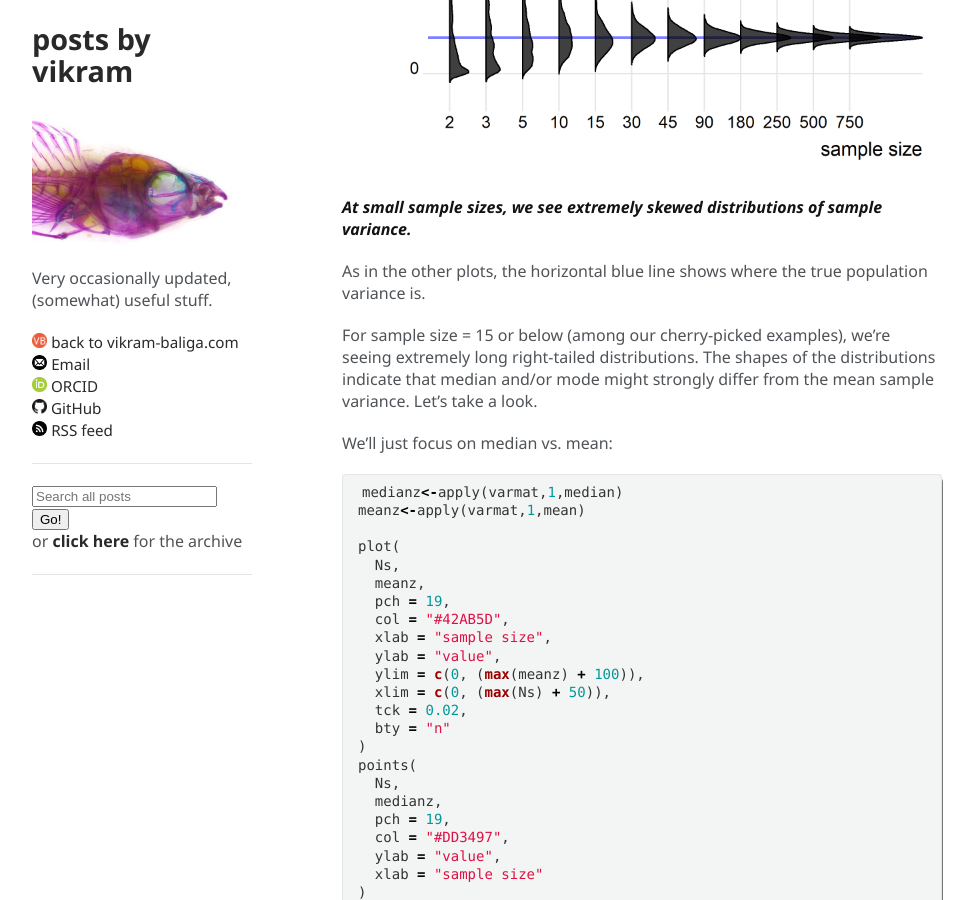
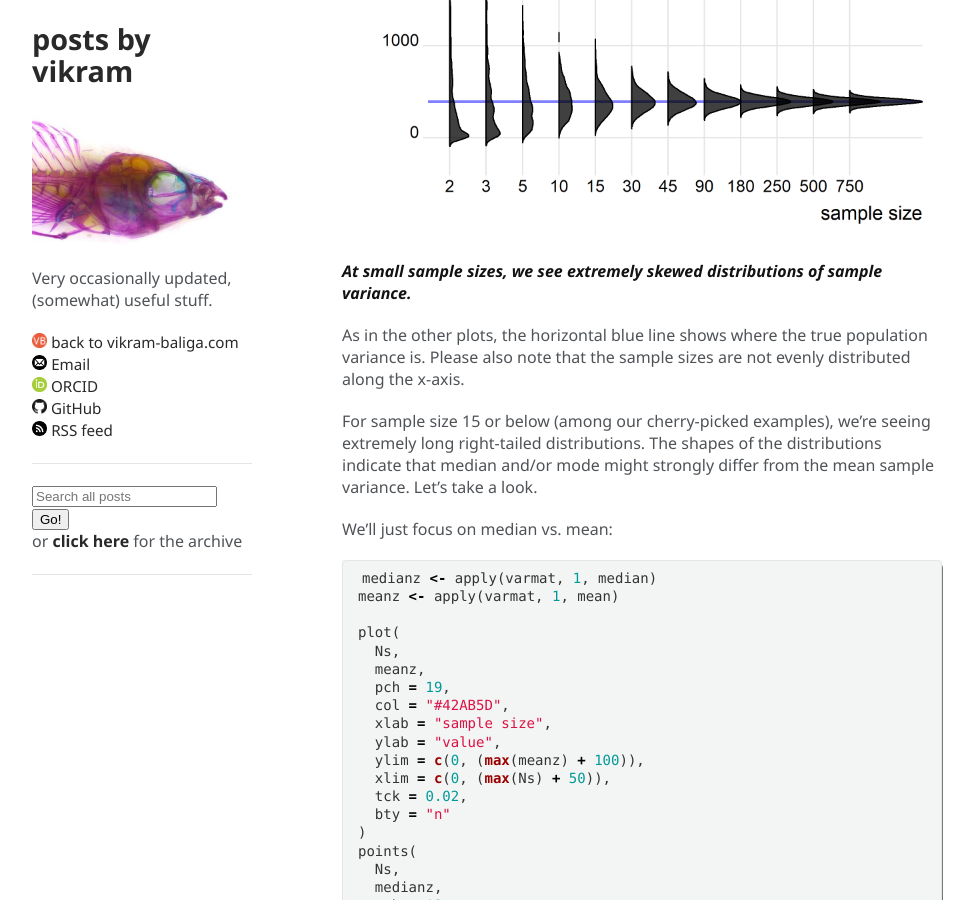
Before and after one commit to vbaliga/vbaliga.github.io, a Jekyll site: the page built from _posts/2019-05-12-sample-variance-distributions-ggridges.md, in a window 1280 px wide and 900 px high, scrolled down 4720 px. Shown: the whole window, without its empty margins (153-1127 px from the left). Built offline with Jekyll 4.4.1, drawn with Linux system fonts in a browser that asks for light colours; a script that is not in the unit is left out; some of the changed text lies outside the part shown.

Commit message:
Update 2019-05-12-sample-variance-distributions-ggridges.md

````diff
--- a/_posts/2019-05-12-sample-variance-distributions-ggridges.md
+++ b/_posts/2019-05-12-sample-variance-distributions-ggridges.md
@@ -148,15 +150,15 @@ p
 
 ***At small sample sizes, we see extremely skewed distributions of sample variance.***
 
-As in the other plots, the horizontal blue line shows where the true population variance is.
+As in the other plots, the horizontal blue line shows where the true population variance is. Please also note that the sample sizes are not evenly distributed along the x-axis.
 
-For sample size = 15 or below (among our cherry-picked examples), we’re seeing extremely long right-tailed distributions. The shapes of the distributions indicate that median and/or mode might strongly differ from the mean sample variance. Let’s take a look.
+For sample size 15 or below (among our cherry-picked examples), we’re seeing extremely long right-tailed distributions. The shapes of the distributions indicate that median and/or mode might strongly differ from the mean sample variance. Let’s take a look.
 
 We’ll just focus on median vs. mean:
 
 ``` r
-medianz<-apply(varmat,1,median)
-meanz<-apply(varmat,1,mean)
+medianz <- apply(varmat, 1, median)
+meanz <- apply(varmat, 1, mean)
 
 plot(
   Ns,
@@ -198,6 +200,6 @@ legend(
 
 But at sample sizes over 45, means and medians of sample variance are nearly identical to the true population variance. It is roughly around that sample size where we see the sample variances start to show normal distributions.
 
-
+So we're getting closer to understanding why small sample sizes poorly describe our toy example's population variance. The distributions of sample variance show crazy skew when generated from small samples. In my previous post, I learned that higher population sizes seem to need higher minimum sample sizes to capture population variance, but that was all based on using the `changepoint` algorithm and looking for breakpoints in the variance of sample variance. It might be a good subject to revisit by just plotting distributions as I did here. How does increasing population size affect the behavior of sample variance distributions?
 
 🐢
````
Also changed, not shown: other parts of _posts/2019-05-12-sample-variance-distributions-ggridges.md (+3 -1 lines).
